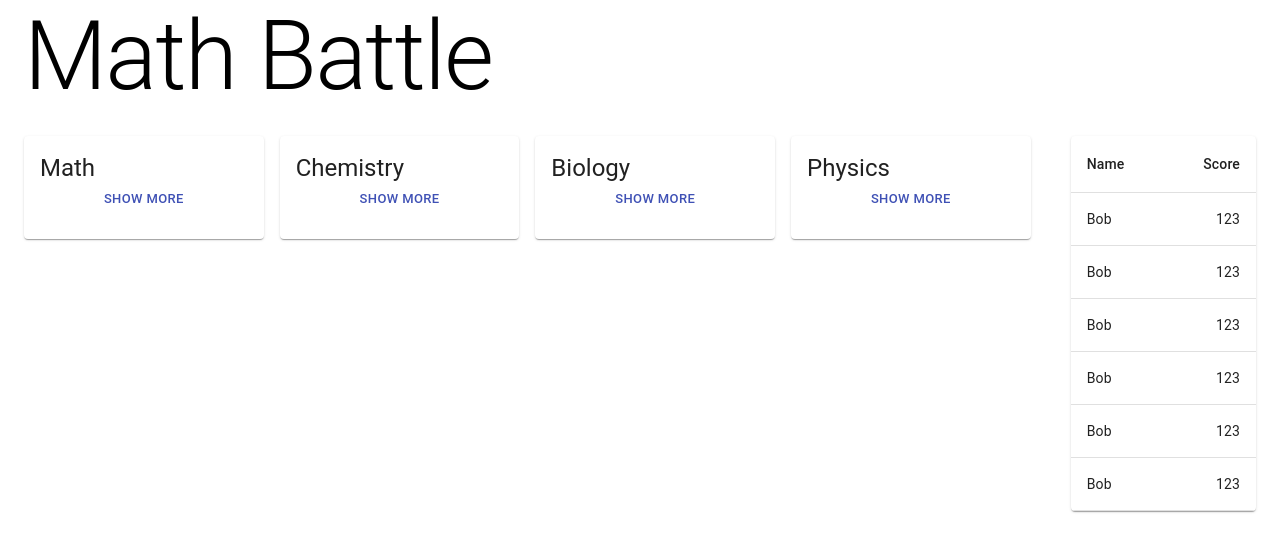
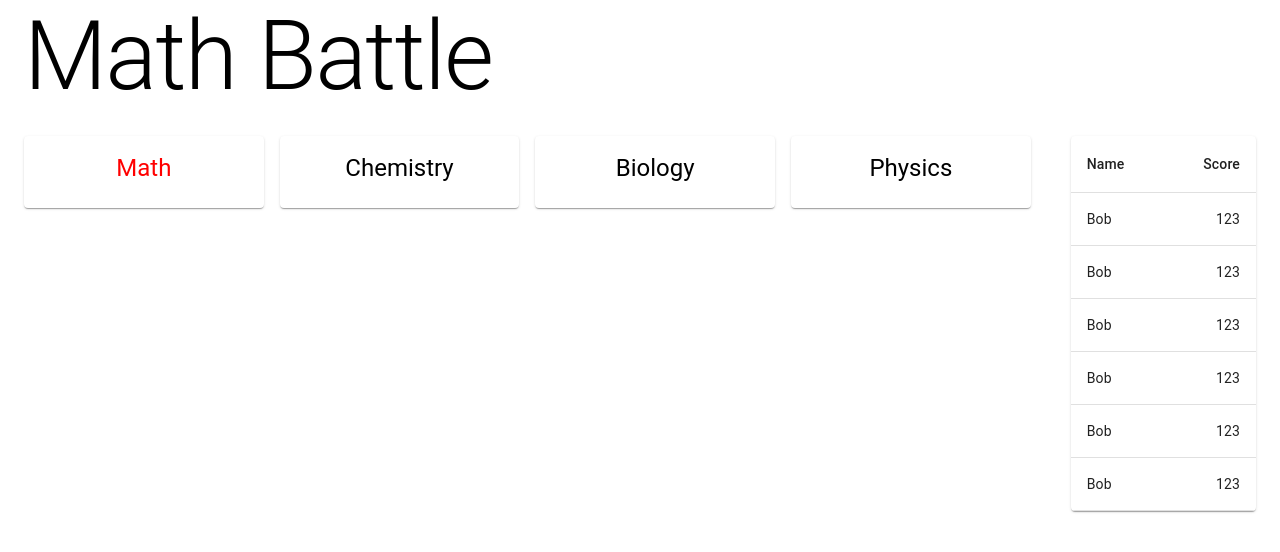
Before and after one commit to Jertusz/DevMuster4, a React (Create React App) app in the folder src/client/: page / in a window 1280 px wide. Shown: the top 552 px of the page. Built offline with nearby package versions, Linux system fonts and the light colour scheme.

Commit message:
added context api

```diff
--- a/src/client/src/App.js
+++ b/src/client/src/App.js
@@ -1,15 +1,12 @@
 import { Box, Grid } from "@material-ui/core";
+import { useContext } from "react";
 import Categories from "./components/Categories";
 import Leaderboard from "./components/Leaderboard";
 import Logo from "./components/Logo";
+import { AppContext } from "./context/AppContext";
 
 function App() {
-  const categories = [
-    { id: 0, name: "Math", sub: ["foo", "bar", "baz"] },
-    { id: 1, name: "Chemistry", sub: ["foo", "bar", "baz"] },
-    { id: 2, name: "Biology", sub: ["foo", "bar", "baz"] },
-    { id: 3, name: "Physics", sub: ["foo", "bar", "baz"] },
-  ];
+  const { categories } = useContext(AppContext);
 
   return (
     <Box mx={3}>
--- a/src/client/src/components/Categories.js
+++ b/src/client/src/components/Categories.js
@@ -5,7 +5,7 @@ import Category from "./Category";
 const Categories = ({ categories }) => {
   return (
     <>
-      {categories.map((category) => (
+      {categories?.map((category) => (
         <Grid item xs key={category.id}>
           <Category data={category} />
         </Grid>
--- a/src/client/src/components/Category.js
+++ b/src/client/src/components/Category.js
@@ -1,25 +1,30 @@
-import {
-  Button,
-  Card,
-  CardActions,
-  CardContent,
-  Typography,
-} from "@material-ui/core";
-import React from "react";
+import { Card, CardContent, Typography } from "@material-ui/core";
+import React, { useContext } from "react";
+import { AppContext } from "../context/AppContext";
 
 const Category = ({ data }) => {
+  const { setCategory, currentCategoryId } = useContext(AppContext);
+
   if (!data) return <></>;
-  const { name } = data;
+  const { name, id } = data;
+
+  const handleOnClick = () => {
+    console.log("clicked", id);
+    setCategory(id);
+  };
 
   return (
-    <Card>
+    <Card
+      onClick={handleOnClick}
+      style={{
+        cursor: "pointer",
+        color: currentCategoryId === id ? "red" : "black",
+      }}
+    >
       <CardContent>
-        <Typography variant="h5" component="h2">
+        <Typography variant="h5" component="h2" align="center">
           {name}
         </Typography>
-        <Button size="small" color="primary" fullWidth>
-          Show more
-        </Button>
       </CardContent>
     </Card>
   );
--- /dev/null
+++ b/src/client/src/context/AppContext.js
@@ -0,0 +1,29 @@
+import React, { createContext, useReducer } from "react";
+import AppReducer from "./AppReducer";
+
+const initialState = {
+  currentCategoryId: 0,
+  categories: [
+    { id: 0, name: "Math", sub: ["foo", "bar", "baz"] },
+    { id: 1, name: "Chemistry", sub: ["foo", "bar", "baz"] },
+    { id: 2, name: "Biology", sub: ["foo", "bar", "baz"] },
+    { id: 3, name: "Physics", sub: ["foo", "bar", "baz"] },
+  ],
+};
+
+export const AppContext = createContext(initialState);
+
+export const ContextProvider = ({ children }) => {
+  const [state, dispatch] = useReducer(AppReducer, initialState);
+
+  const setCategory = (id) => {
+    dispatch({ type: "SET_CATEGORY", payload: id });
+  };
+
+  const { currentCategoryId, categories } = state;
+  return (
+    <AppContext.Provider value={{ currentCategoryId, categories, setCategory }}>
+      {children}
+    </AppContext.Provider>
+  );
+};
--- /dev/null
+++ b/src/client/src/context/AppReducer.js
@@ -0,0 +1,16 @@
+export default (state, action) => {
+  const { type, payload } = action;
+  switch (type) {
+    case "LOAD_CATEGORIES":
+      return state;
+
+    case "LOAD_AUTH_HEADER":
+      return state;
+
+    case "SET_CATEGORY":
+      return {
+        ...state,
+        currentCategoryId: payload,
+      };
+  }
+};
--- a/src/client/src/index.js
+++ b/src/client/src/index.js
@@ -2,10 +2,13 @@ import React from "react";
 import ReactDOM from "react-dom";
 import "./index.css";
 import App from "./App";
+import { ContextProvider } from "./context/AppContext";
 
 ReactDOM.render(
   <React.StrictMode>
-    <App />
+    <ContextProvider>
+      <App />
+    </ContextProvider>
   </React.StrictMode>,
   document.getElementById("root")
 );
```
Also changed, not shown: 1 other file (tests, documents, lock files or other folders).
